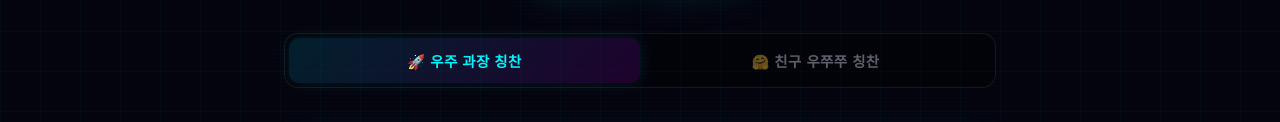
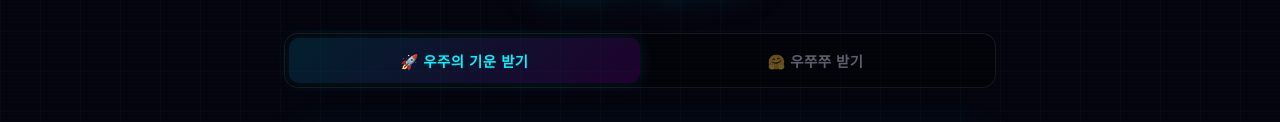
Before and after one commit to songtony1992-glitch/praise-prison, a website: page public/index.html in a window 1280 px wide. Shown: the part 209-331 px from the top of the page. Drawn offline with nearby package versions, Linux system fonts and the light colour scheme.

Commit message:
Rename mode tabs
Co-Authored-By: Claude Sonnet 4.6 <noreply@anthropic.com>

```diff
--- a/public/index.html
+++ b/public/index.html
@@ -507,10 +507,10 @@
     <!-- 모드 탭 -->
     <div class="mode-tabs" id="mode-tabs">
       <button class="mode-tab cosmic active" id="tab-cosmic" onclick="switchMode('cosmic')">
-        🚀 우주 과장 칭찬
+        🚀 우주의 기운 받기
       </button>
       <button class="mode-tab friend" id="tab-friend" onclick="switchMode('friend')">
-        🤗 친구 우쭈쭈 칭찬
+        🤗 우쭈쭈 받기
       </button>
     </div>
 
```
